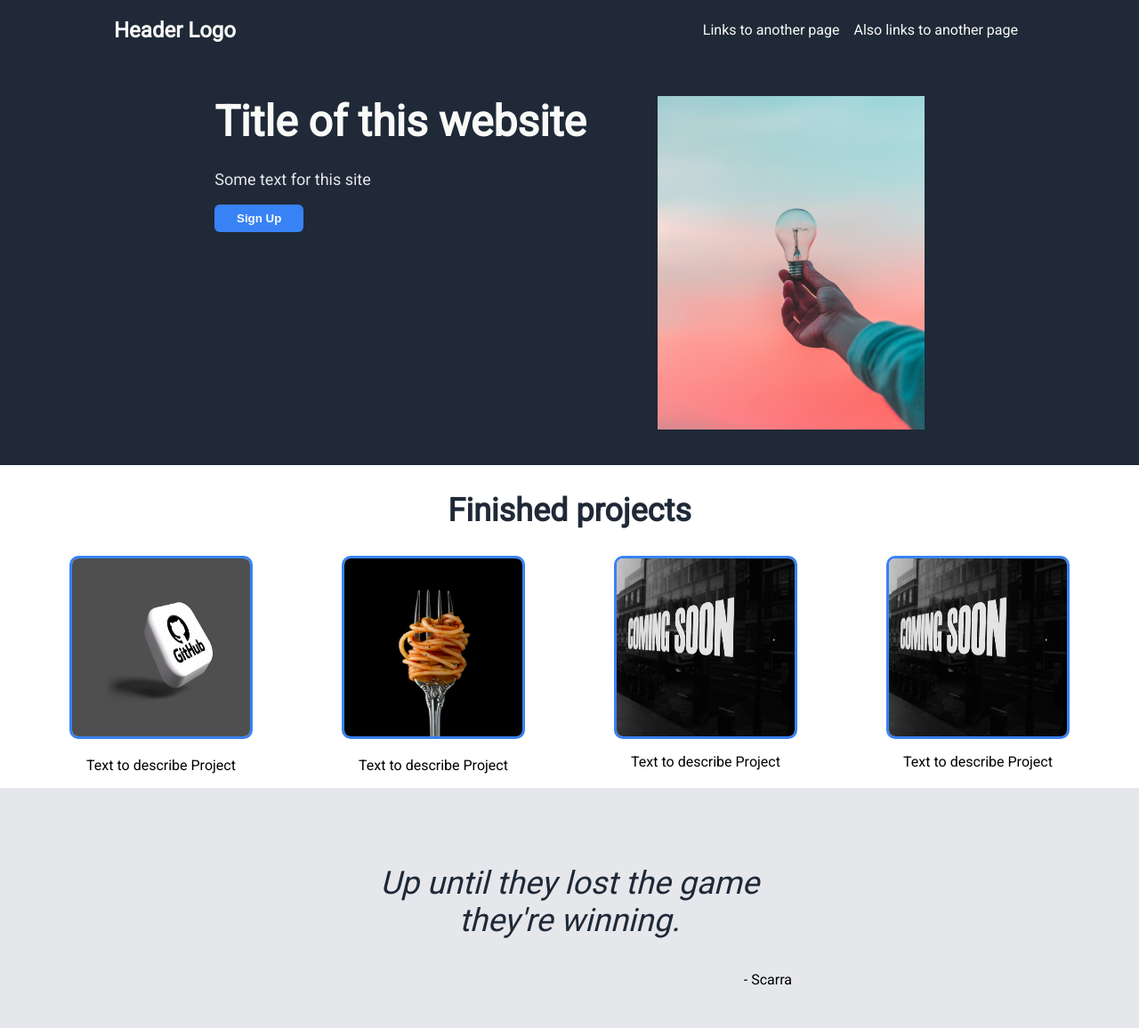
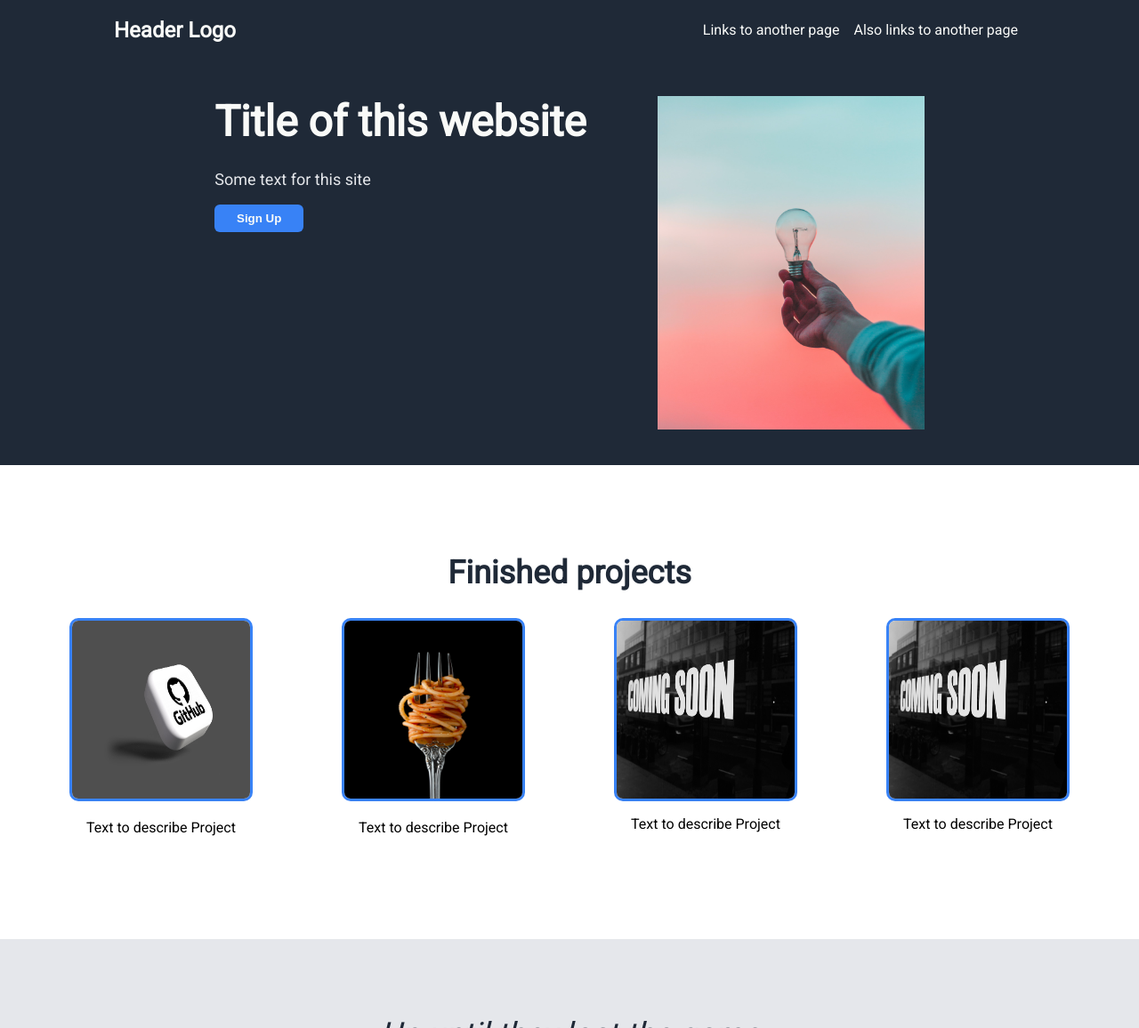
Before and after one commit to hardcoreseb/Landing-Page, a plain HTML site: page index.html in a window 1280 px wide. Shown: the top 1156 px of the page at 89% size. Drawn offline with Linux system fonts and the light colour scheme.

Commit message:
Polish css

```diff
--- a/index.html
+++ b/index.html
@@ -5,7 +5,7 @@
     <meta http-equiv="X-UA-Compatible" content="IE=edge">
     <meta name="viewport" content="width=device-width, initial-scale=1.0">
     <link rel="stylesheet" href="./styles/style.css">
-    <title>Landing Page</title>
+    <title>Landing Page - hardcoreseb</title>
     <link rel="preconnect" href="https://fonts.googleapis.com">
     <link rel="preconnect" href="https://fonts.gstatic.com" crossorigin>
     <link href="https://fonts.googleapis.com/css2?family=Roboto&display=swap" rel="stylesheet">
--- a/styles/style.css
+++ b/styles/style.css
@@ -82,6 +82,10 @@ button:active {
 
 .upper-button {
     border: 0;
+}
+
+.projects {
+    margin: 100px;
 }
 
 .project-container {
```
